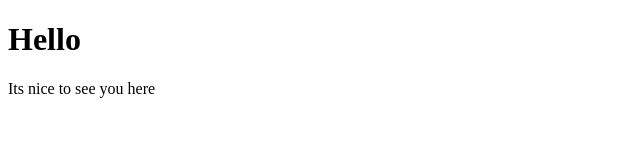
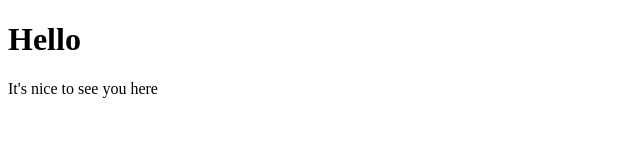
Before and after one commit to s3rv3rhopping/s3rv3rhopping.github.io, a plain HTML site: page index.html in a window 1280 px wide. Shown: the full height of the page, 0-640 px from the left. Drawn offline with Linux system fonts and the light colour scheme.

Commit message:
Update index.html

```diff
--- a/index.html
+++ b/index.html
@@ -2,9 +2,9 @@
 <html>
 <head>
 <link rel="stylesheet" href="style.css">
+</head>
 <body>
 <h1>Hello</h1>
-<a>Its nice to see you here</a>
+<p>It's nice to see you here</p>
 </body>
-</head>
 </html>
```
